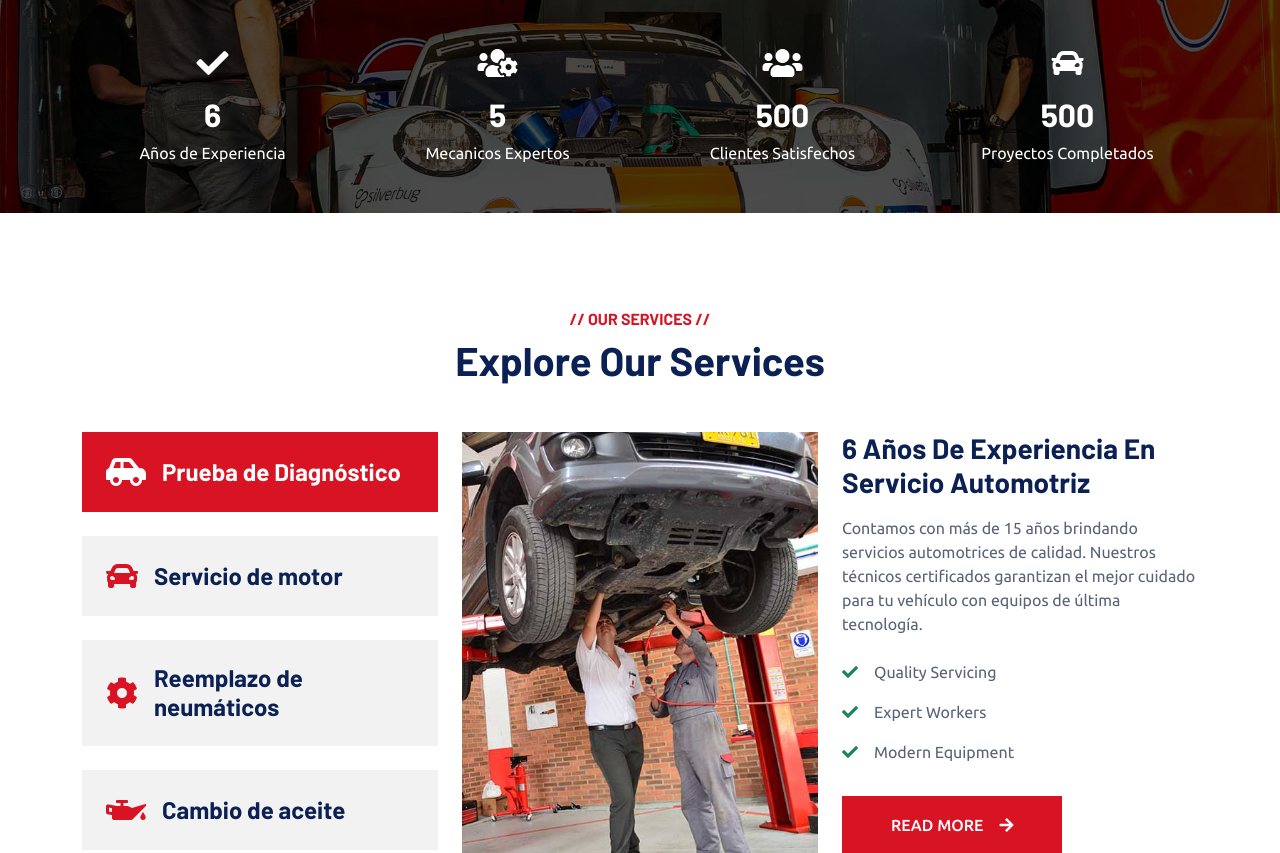
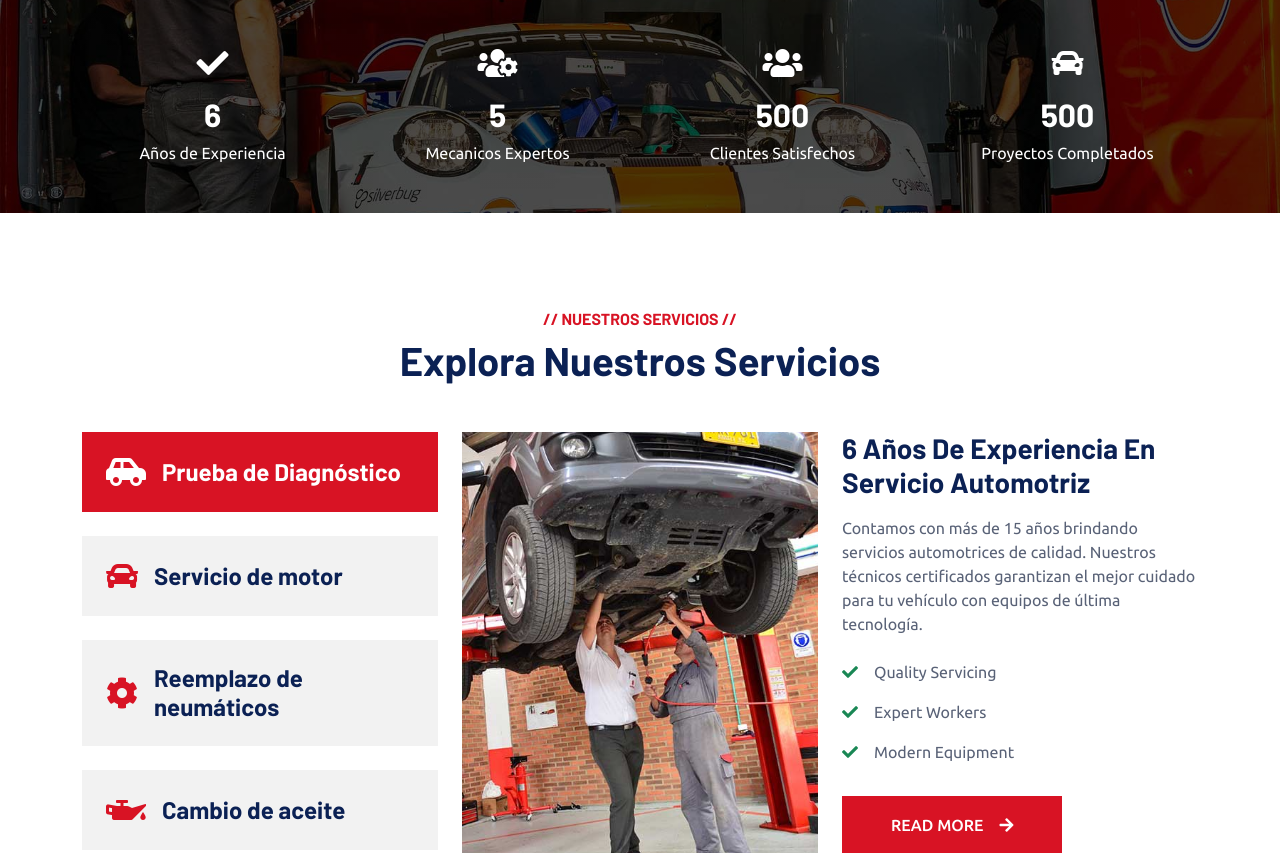
Before and after one commit to jonathanpila0208-sketch/interfacesG4, a Django app: page / in a window 1280 px wide. Shown: the part 2040-2893 px from the top of the page. Run offline with Django 5.2, Linux system fonts and the light colour scheme; some libraries are stand-ins or nearby versions.

Commit message:
Traducción de sección nuestros servicios a español

```diff
--- a/inicio/templates/index.html
+++ b/inicio/templates/index.html
@@ -195,8 +195,8 @@
 <div class="container-xxl service py-5">
     <div class="container">
         <div class="text-center wow fadeInUp" data-wow-delay="0.1s">
-            <h6 class="text-primary text-uppercase">// Our Services //</h6>
-            <h1 class="mb-5">Explore Our Services</h1>
+            <h6 class="text-primary text-uppercase">// Nuestros Servicios //</h6>
+            <h1 class="mb-5">Explora Nuestros Servicios</h1>
         </div>
         <div class="row g-4 wow fadeInUp" data-wow-delay="0.3s">
             <div class="col-lg-4">
```
